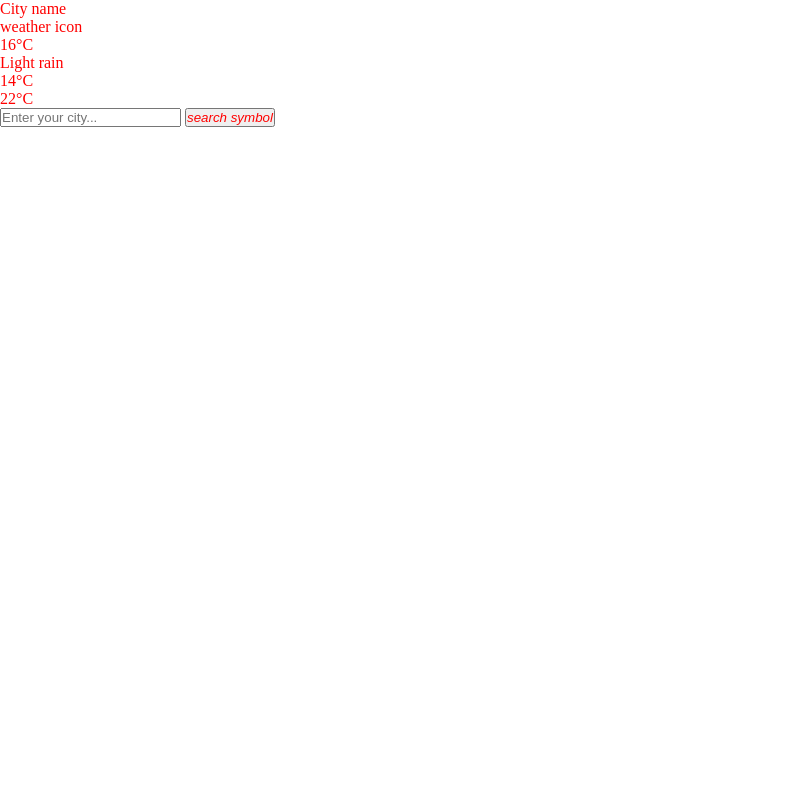
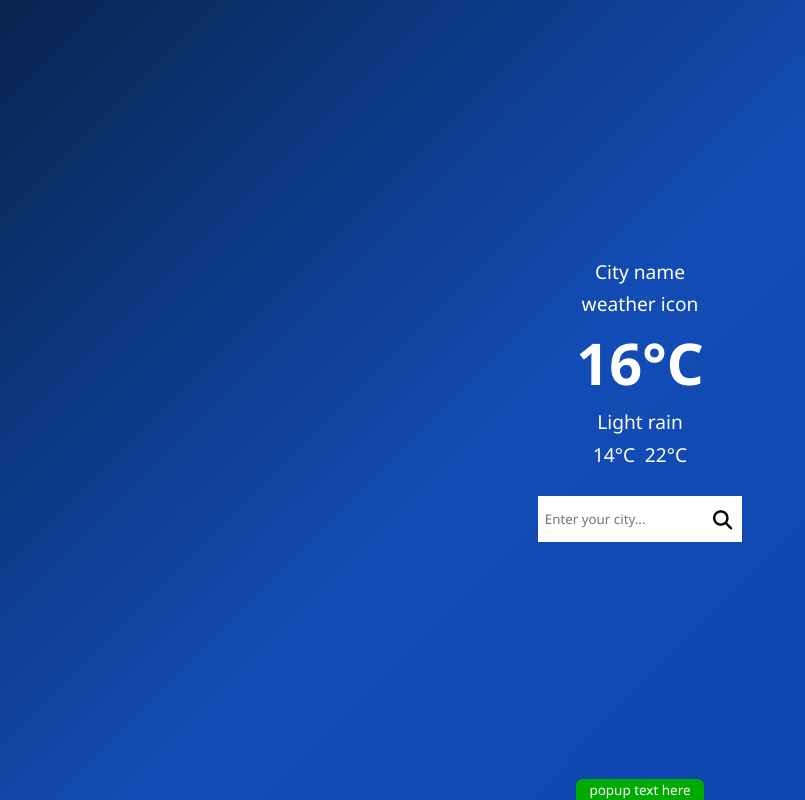
Before and after one commit to ArthurAlbert990/odin-weather, a website built with webpack: page src/index.html in a window 1280 px wide. Shown: the whole page, without its empty margins (0-805 px from the left). Built offline with nearby package versions, Linux system fonts and the light colour scheme.

Commit message:
Update style and dom functions.

```diff
--- a/src/index.html
+++ b/src/index.html
@@ -6,7 +6,7 @@
     <meta name="viewport" content="width=device-width, initial-scale=1.0">
 
     <link rel="stylesheet" href="/src/style.css">
-
+    <script src="https://kit.fontawesome.com/3b584f8b0f.js" crossorigin="anonymous"></script>
     <title>Weather App</title>
 </head>
 <body>
@@ -24,7 +24,11 @@
 
         <div class="searchBar">
             <input class="searchField" type="text" placeholder="Enter your city...">
-            <button class="searchBtn"><i>search symbol</i></button>
+            <button class="searchBtn"><i class="fa-solid fa-magnifying-glass"></i></button>
+        </div>
+
+        <div class="popup">
+            <p class="pText">popup text here</p>
         </div>
 
     </div>
--- a/src/index.js
+++ b/src/index.js
@@ -26,9 +26,9 @@ export async function getWeather(cityName){
 export async function fetchWeather(cityName){
     let startTime = performance.now()
     let data = await getWeather(cityName);
-    let fetchTime = performance.now()-startTime
+    let fetchTime = ((performance.now()-startTime).toFixed(0))
 
-    console.log('fetchTime:',fetchTime.toFixed(2))
+    console.log('fetchTime:',fetchTime)
     return {data, fetchTime};
 }
 
@@ -55,20 +55,10 @@ export class City{
 
 
 // ********* DOING IT RIGHT NOW: ********
-// Refactoring PageFunc.js, updatePage() function.
-//  Needs to display fetch time too.
+// Style the page.
 
 
 //  ***************** TASKS TO DO: ******************
-// *** At beginning, only console log the info:
-
-// write the functions to interface with the API.[ok]
-
-// Add a search field for user to input the location.[ok]
-
-// add html to display the info.
-
 // style it.
-
-// [OK]add a load component to display the time the user searched
-// and when received the info from the api.
+// add a loading that display between when the fetch is running:
+// some type of loading animation.
--- a/src/pageFunc.js
+++ b/src/pageFunc.js
@@ -9,7 +9,8 @@ const weather = document.querySelector('.weather');
 const tempMin = document.querySelector('.tempMin');
 const tempMax = document.querySelector('.tempMax');
 const searchField = document.querySelector('.searchField');
-const searchBtn = document.querySelector('.searchBtn')
+const searchBtn = document.querySelector('.searchBtn');
+const popupText = document.querySelector('.pText');
 
 //event listeners
 searchBtn.addEventListener('click',searchCity);
@@ -25,16 +26,17 @@ async function searchCity(e){
     let data = await api.fetchWeather(searchInput)
     console.log(data)
     let cidade =  new api.City(searchInput,data['data']);
-    updatePage(cidade);
+    updatePage(cidade,data['fetchTime']);
 
     return cidade;
 }
 
-function updatePage(cidade){
+function updatePage(cidade,fetchTime){
     console.log('updatePage');
     cityName.textContent = cidade.name;
     temperature.textContent = cidade.tempC+'°C';
     weather.textContent = cidade.weather[0].description;
-    tempMin.textContent = cidade.tempMinC;
-    tempMax.textContent = cidade.tempMaxC;
+    tempMin.textContent = cidade.tempMinC+'°C';
+    tempMax.textContent = cidade.tempMaxC+'°C';
+    popupText.textContent = fetchTime+'ms';
 }
--- a/src/style.css
+++ b/src/style.css
@@ -1,3 +1,6 @@
+@import url('https://fonts.googleapis.com/css2?family=Noto+Sans:wght@100;200;400;700&display=swap');
+
+
 /* reset */
 *{
     padding: 0;
@@ -6,5 +9,75 @@
 }
 
 *{
-    color: red;
+    font-family: 'Noto Sans', sans-serif;
 }
+
+
+.container{
+    height: 100vh;
+    display: flex;
+    flex-direction: column;
+    justify-content: center;
+    align-items: center;
+    gap: 1.5em;
+
+    color: white;
+    background: linear-gradient(135deg, rgba(8,36,79,1) 0%, rgba(19,76,181,1) 45%, rgba(11,66,171,1) 100%);
+
+    font-size: 1.2em;
+}
+.card{
+    display: flex;
+    flex-direction: column;
+    justify-content: center;
+    align-items: center;
+    gap: 0.3em;
+}
+
+.temp{
+    font-size: 3em;
+    font-weight: bold;
+}
+
+.tempMinMax{
+    display: flex;
+    flex-direction: row;
+    gap: 0.5em;
+}
+
+.popup{
+    display: block;
+    position: absolute;
+    bottom: 0;
+
+    font-size: 0.7em;
+
+    background-color: rgb(0, 170, 0);
+    padding: 0.1em 1em;
+    border-radius: 0.5em 0.5em 0 0;
+}
+
+.searchBar{
+    display: flex;
+    flex-direction: row;
+    justify-content: center;
+    align-items: center;
+    background-color: white;
+    width: auto;
+}
+.searchField{
+    padding: 0.5em;
+    background: white;
+    width: 100%;
+    border: none;
+}
+.searchField:focus{
+    outline: none;
+}
+.searchBtn{
+    background: inherit;
+    border: none;
+    cursor: pointer;
+    padding: 0.5em;
+    font-size: 1em;
+}
```
